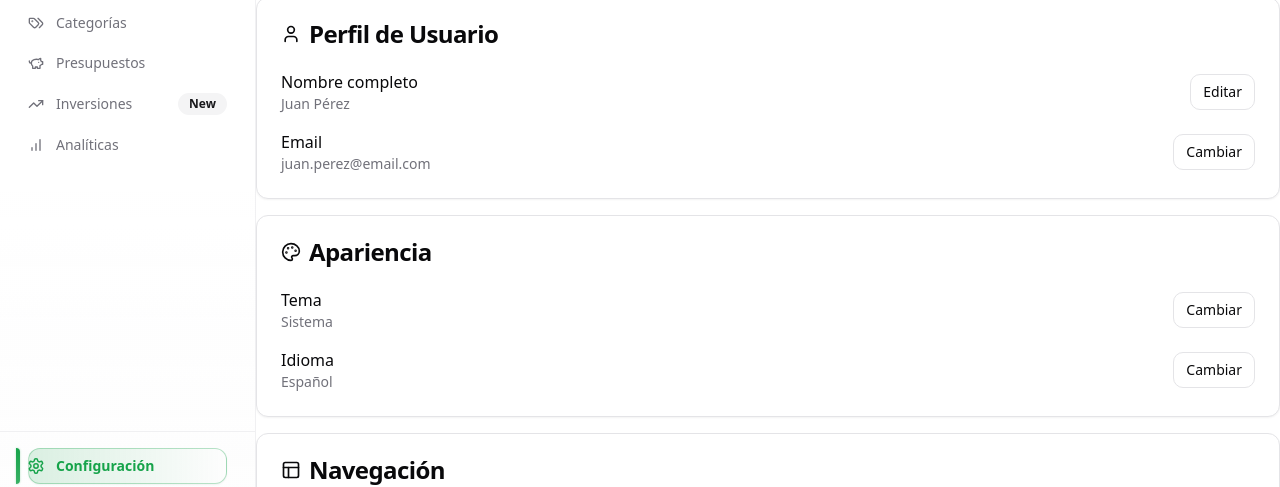
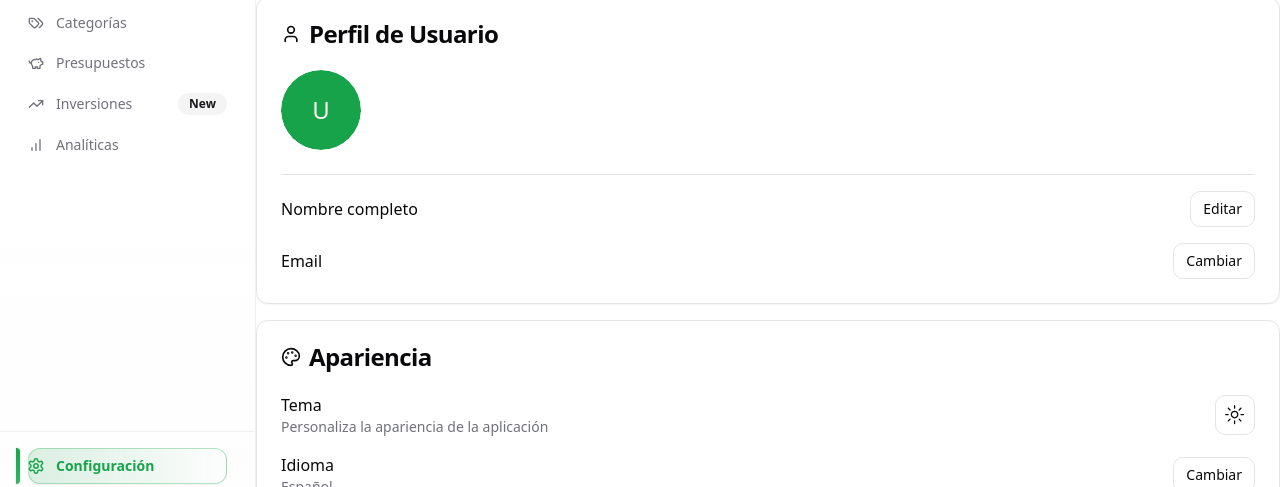
Before and after one commit to Osmait/GestorDePresupuesto, a Next.js app in the folder FrontendNextjs/gestor/: page /app/settings in a window 1280 px wide. Shown: the part 208-695 px from the top of the page. Built offline with nearby package versions, Linux system fonts and the light colour scheme; no server answers.

Commit message:
feat: Add theme toggle to user navigation dropdown and correct UserNav component import path.

```diff
--- a/FrontendNextjs/gestor/app/app/settings/page.tsx
+++ b/FrontendNextjs/gestor/app/app/settings/page.tsx
@@ -23,6 +23,9 @@ import {
 	Mouse,
 	Layout
 } from 'lucide-react'
+import { useSession } from "next-auth/react"
+import { ModeToggle } from '@/components/common/ToggleMode'
+import { Avatar, AvatarFallback, AvatarImage } from '@/components/ui/avatar'
 
 export default function SettingsPage() {
 	const {
@@ -37,6 +40,13 @@ export default function SettingsPage() {
 		notifications,
 		setNotifications
 	} = useSettings()
+
+	const { data: session } = useSession()
+
+	const getInitials = (name: string, lastName?: string) => {
+		const initials = `${name?.charAt(0) || ""}${lastName?.charAt(0) || ""}`
+		return initials.toUpperCase() || "U"
+	}
 
 	return (
 		<div className="space-y-6">
@@ -67,20 +77,35 @@ export default function SettingsPage() {
 									Perfil de Usuario
 								</CardTitle>
 							</CardHeader>
-							<CardContent className="space-y-4">
+							<CardContent className="space-y-6">
+								<div className="flex items-center gap-4">
+									<Avatar className="h-20 w-20">
+										<AvatarImage src={session?.user.image || ""} alt={session?.user.name || ""} />
+										<AvatarFallback className="text-2xl bg-primary text-primary-foreground">
+											{getInitials(session?.user.name || "", session?.user.lastName)}
+										</AvatarFallback>
+									</Avatar>
+									<div>
+										<h2 className="text-xl font-bold">{session?.user.name} {session?.user.lastName}</h2>
+										<p className="text-muted-foreground">{session?.user.email}</p>
+									</div>
+								</div>
+
+								<div className="grid gap-4 pt-4 border-t">
 									<div className="flex items-center justify-between">
 										<div>
 											<p className="font-medium">Nombre completo</p>
-										<p className="text-sm text-muted-foreground">Juan Pérez</p>
+											<p className="text-sm text-muted-foreground">{session?.user.name} {session?.user.lastName}</p>
 										</div>
 										<Button variant="outline" size="sm">Editar</Button>
 									</div>
 									<div className="flex items-center justify-between">
 										<div>
 											<p className="font-medium">Email</p>
-										<p className="text-sm text-muted-foreground">juan.perez@email.com</p>
+											<p className="text-sm text-muted-foreground">{session?.user.email}</p>
 										</div>
 										<Button variant="outline" size="sm">Cambiar</Button>
+									</div>
 								</div>
 							</CardContent>
 						</Card>
@@ -97,10 +122,10 @@ export default function SettingsPage() {
 									<div>
 										<p className="font-medium">Tema</p>
 										<p className="text-sm text-muted-foreground">
-											{theme === 'light' ? 'Claro' : theme === 'dark' ? 'Oscuro' : 'Sistema'}
+											Personaliza la apariencia de la aplicación
 										</p>
 									</div>
-									<Button variant="outline" size="sm">Cambiar</Button>
+									<ModeToggle />
 								</div>
 								<div className="flex items-center justify-between">
 									<div>
--- a/FrontendNextjs/gestor/components/auth/user-nav.tsx
+++ b/FrontendNextjs/gestor/components/auth/user-nav.tsx
@@ -12,6 +12,7 @@ import {
 } from "@/components/ui/dropdown-menu"
 import { Avatar, AvatarFallback, AvatarImage } from "@/components/ui/avatar"
 import { LogOut, User, Settings } from "lucide-react"
+import { ModeToggle } from "@/components/common/ToggleMode"
 
 export function UserNav() {
   const { data: session, status } = useSession()
@@ -57,6 +58,13 @@ export function UserNav() {
           </div>
         </DropdownMenuLabel>
         <DropdownMenuSeparator />
+        <div className="px-2 py-1.5">
+          <div className="flex items-center justify-between">
+            <span className="text-sm">Tema</span>
+            <ModeToggle />
+          </div>
+        </div>
+        <DropdownMenuSeparator />
         <DropdownMenuItem>
           <User className="mr-2 h-4 w-4" />
           <span>Perfil</span>
--- a/FrontendNextjs/gestor/components/common/sidebar.tsx
+++ b/FrontendNextjs/gestor/components/common/sidebar.tsx
@@ -4,7 +4,7 @@ import Link from 'next/link'
 import { usePathname } from 'next/navigation'
 import { Badge } from '@/components/ui/badge'
 import { Button } from '@/components/ui/button'
-import { UserNav } from '@/components/common/user-nav'
+import { UserNav } from '@/components/auth/user-nav'
 import { Search } from '@/components/common/search'
 import { SidebarController } from '@/components/common/sidebar-controller'
 import { AnimatedSidebarNav } from '@/components/common/sidebar-nav-animated'
```
Also changed, not shown: 2 other files (tests, documents, lock files or other folders). Lines whose indentation alone changed are shown as unchanged.
